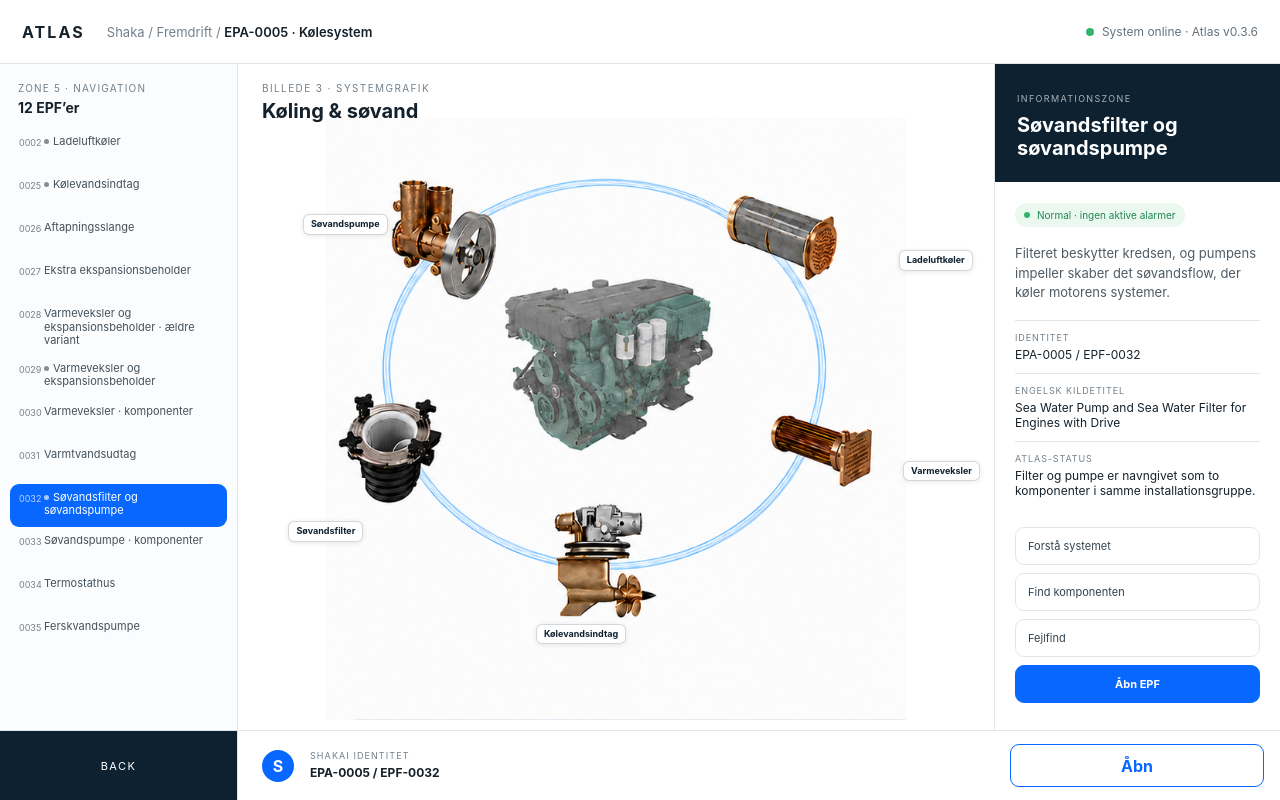
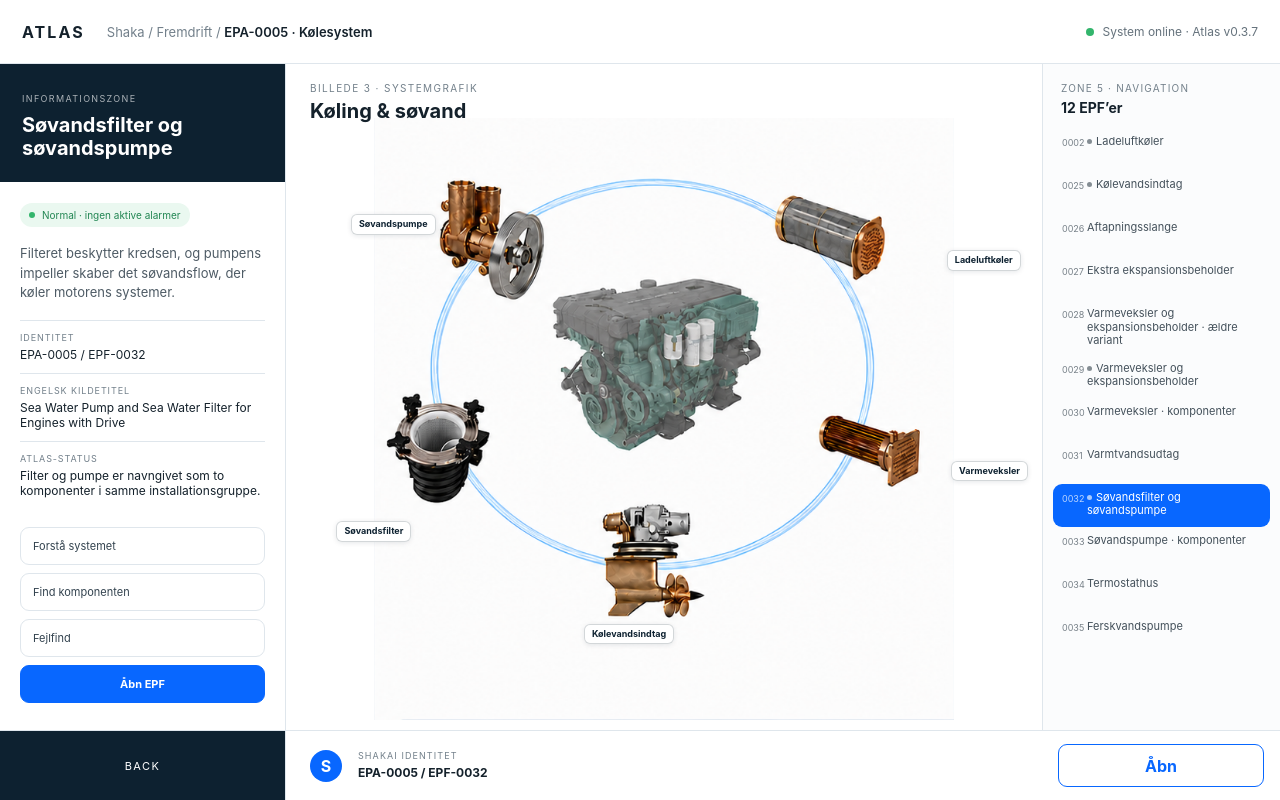
Before and after one commit to Bondfreak/atlas-ipad, a plain HTML site: page index.html in a window 1280 px wide. Drawn offline with Linux system fonts and the light colour scheme.

Commit message:
Atlas v0.3.7: swap navigation and information zones

```diff
--- a/index.html
+++ b/index.html
@@ -17,24 +17,24 @@ body{font-family:-apple-system,BlinkMacSystemFont,"Segoe UI",sans-serif;color:va
 button{font:inherit}.app{height:100%;display:grid;grid-template-rows:64px minmax(0,1fr) 70px;background:#fff}
 .topbar{display:flex;align-items:center;gap:22px;padding:0 max(22px,env(safe-area-inset-left));border-bottom:1px solid var(--line);background:#fff}
 .brand{font-weight:750;letter-spacing:.13em}.crumb{font-size:13px;color:var(--muted)}.crumb b{color:var(--ink);font-weight:620}.status{margin-left:auto;font-size:12px;color:#65727c}.status::before{content:"";display:inline-block;width:8px;height:8px;margin-right:8px;border-radius:50%;background:#33b56c}
-.workspace{min-height:0;display:grid;grid-template-columns:238px minmax(420px,1fr) 286px}
-.epfNav{min-height:0;border-right:1px solid var(--line);background:#fbfcfd;display:flex;flex-direction:column}
+.workspace{min-height:0;display:grid;grid-template-columns:286px minmax(420px,1fr) 238px}
+.epfNav{min-height:0;border-left:1px solid var(--line);background:#fbfcfd;display:flex;flex-direction:column}
 .navHead{padding:18px 18px 12px}.navHead small{display:block;color:var(--muted);font-size:10px;letter-spacing:.12em;text-transform:uppercase}.navHead strong{display:block;margin-top:5px;font-size:14px}.epfList{padding:0 10px 14px;overflow:auto;-webkit-overflow-scrolling:touch}
 .epf{width:100%;min-height:43px;border:0;border-radius:9px;background:transparent;padding:7px 9px;display:grid;grid-template-columns:17px 1fr;gap:8px;text-align:left;color:#44515b;cursor:pointer}.epf:hover{background:#eef3f7}.epf.active{background:var(--blue);color:#fff}.epfCode{font-size:9px;opacity:.72;padding-top:2px}.epfTitle{font-size:11px;line-height:1.23}.epfMark{display:inline-block;width:5px;height:5px;border-radius:50%;background:currentColor;margin-right:4px;vertical-align:1px;opacity:.65}
 .visual{position:relative;min-width:0;overflow:hidden;background:#fff}.visualHead{position:absolute;z-index:3;left:24px;top:18px}.visualHead small{display:block;font-size:10px;letter-spacing:.14em;color:var(--muted);text-transform:uppercase}.visualHead h1{font-size:20px;margin:5px 0 0;font-weight:650}.systemGraphic{position:absolute;inset:54px 14px 10px;display:flex;align-items:center;justify-content:center}.graphicStage{position:relative;width:100%;aspect-ratio:750/778;max-height:100%}.graphicStage img{display:block;width:100%;height:100%;object-fit:contain}
 .componentLabel{position:absolute;z-index:4;padding:4px 7px;border:1px solid rgba(13,33,48,.18);border-radius:6px;background:rgba(255,255,255,.9);box-shadow:0 1px 5px rgba(13,33,48,.1);color:var(--navy);font-size:9px;font-weight:650;line-height:1.15;white-space:nowrap;pointer-events:none}.lPump{left:7%;top:16%}.lCharge{right:1%;top:22%}.lHeat{right:0;top:57%}.lIps{left:39%;top:84%}.lFilter{left:5%;top:67%}
-.info{min-height:0;border-left:1px solid var(--line);display:flex;flex-direction:column;background:#fff}.infoTop{padding:22px;background:var(--navy);color:#fff}.infoTop small{font-size:9px;letter-spacing:.15em;text-transform:uppercase;opacity:.65}.infoTop h2{font-size:20px;line-height:1.15;margin:8px 0 0}.infoBody{padding:20px;overflow:auto}.badge{display:inline-flex;align-items:center;gap:7px;padding:6px 9px;border-radius:999px;background:#eaf8f0;color:#228653;font-size:10px}.badge::before{content:"";width:6px;height:6px;border-radius:50%;background:#33b56c}.summary{font-size:13px;line-height:1.5;margin:17px 0;color:#4e5b65}.meta{margin:0}.meta div{padding:11px 0;border-top:1px solid var(--line)}.meta dt{font-size:9px;color:var(--muted);text-transform:uppercase;letter-spacing:.1em}.meta dd{margin:4px 0 0;font-size:12px}.variant{margin-top:15px;padding:10px;border-radius:8px;background:#fff5db;color:#815d13;font-size:10px;line-height:1.4}.actions{margin-top:18px;display:grid;gap:8px}.action{min-height:38px;border:1px solid var(--line);border-radius:9px;background:#fff;text-align:left;padding:0 12px;color:#33434f;font-size:11px}.action.primary{background:var(--blue);border-color:var(--blue);color:#fff;text-align:center;font-weight:650}
-.bottom{display:grid;grid-template-columns:238px minmax(420px,1fr) 286px;border-top:1px solid var(--line);background:#fff}.back{border:0;border-right:1px solid var(--line);background:#0d2130;color:#fff;font-size:11px;letter-spacing:.13em}.identity{display:flex;align-items:center;gap:16px;padding:0 24px}.identityIcon{width:32px;height:32px;border-radius:50%;display:grid;place-items:center;background:var(--blue);color:#fff;font-weight:750}.identity small{display:block;color:var(--muted);font-size:9px;letter-spacing:.12em}.identity strong{font-size:12px}.open{margin:13px 16px;border:1px solid var(--blue);border-radius:9px;background:#fff;color:var(--blue);font-weight:650}
+.info{min-height:0;border-right:1px solid var(--line);display:flex;flex-direction:column;background:#fff}.infoTop{padding:22px;background:var(--navy);color:#fff}.infoTop small{font-size:9px;letter-spacing:.15em;text-transform:uppercase;opacity:.65}.infoTop h2{font-size:20px;line-height:1.15;margin:8px 0 0}.infoBody{padding:20px;overflow:auto}.badge{display:inline-flex;align-items:center;gap:7px;padding:6px 9px;border-radius:999px;background:#eaf8f0;color:#228653;font-size:10px}.badge::before{content:"";width:6px;height:6px;border-radius:50%;background:#33b56c}.summary{font-size:13px;line-height:1.5;margin:17px 0;color:#4e5b65}.meta{margin:0}.meta div{padding:11px 0;border-top:1px solid var(--line)}.meta dt{font-size:9px;color:var(--muted);text-transform:uppercase;letter-spacing:.1em}.meta dd{margin:4px 0 0;font-size:12px}.variant{margin-top:15px;padding:10px;border-radius:8px;background:#fff5db;color:#815d13;font-size:10px;line-height:1.4}.actions{margin-top:18px;display:grid;gap:8px}.action{min-height:38px;border:1px solid var(--line);border-radius:9px;background:#fff;text-align:left;padding:0 12px;color:#33434f;font-size:11px}.action.primary{background:var(--blue);border-color:var(--blue);color:#fff;text-align:center;font-weight:650}
+.bottom{display:grid;grid-template-columns:286px minmax(420px,1fr) 238px;border-top:1px solid var(--line);background:#fff}.back{border:0;border-right:1px solid var(--line);background:#0d2130;color:#fff;font-size:11px;letter-spacing:.13em}.identity{display:flex;align-items:center;gap:16px;padding:0 24px}.identityIcon{width:32px;height:32px;border-radius:50%;display:grid;place-items:center;background:var(--blue);color:#fff;font-weight:750}.identity small{display:block;color:var(--muted);font-size:9px;letter-spacing:.12em}.identity strong{font-size:12px}.open{margin:13px 16px;border:1px solid var(--blue);border-radius:9px;background:#fff;color:var(--blue);font-weight:650}
 .detail{position:absolute;z-index:20;inset:0;background:rgba(8,20,29,.38);backdrop-filter:blur(5px);display:none;place-items:center}.detail.open{display:grid}.detailCard{width:min(760px,88vw);max-height:82vh;overflow:auto;background:#fff;border-radius:22px;padding:30px;box-shadow:0 28px 80px rgba(0,0,0,.25)}.detailClose{float:right;width:38px;height:38px;border:0;border-radius:50%;background:var(--soft);font-size:24px}.detailCard small{color:var(--muted);letter-spacing:.12em}.detailCard h2{margin:12px 0}.part{margin:22px 0;padding:18px;border-radius:12px;background:#edf5ff;border:1px solid #cfe2ff}.part b{display:block;margin-bottom:5px}.detailCard p{line-height:1.55;color:#4f5e69}
-@media(max-width:900px){.workspace,.bottom{grid-template-columns:205px minmax(360px,1fr) 250px}.bottom{grid-template-columns:205px minmax(360px,1fr) 250px}.epfTitle{font-size:10px}.infoTop,.infoBody{padding:16px}}
+@media(max-width:900px){.workspace,.bottom{grid-template-columns:250px minmax(360px,1fr) 205px}.bottom{grid-template-columns:250px minmax(360px,1fr) 205px}.epfTitle{font-size:10px}.infoTop,.infoBody{padding:16px}}
 @media(orientation:portrait){body::after{content:"Drej iPad vandret";position:fixed;z-index:99;inset:0;display:grid;place-items:center;background:#0d2130;color:#fff;font-size:23px}}
 </style>
 </head>
 <body>
 <main class="app">
-  <header class="topbar"><div class="brand">ATLAS</div><div class="crumb">Shaka / Fremdrift / <b>EPA-0005 · Kølesystem</b></div><div class="status">System online · Atlas v0.3.6</div></header>
+  <header class="topbar"><div class="brand">ATLAS</div><div class="crumb">Shaka / Fremdrift / <b>EPA-0005 · Kølesystem</b></div><div class="status">System online · Atlas v0.3.7</div></header>
   <section class="workspace">
-    <nav class="epfNav" aria-label="EPA-0005 funktioner"><div class="navHead"><small>Zone 5 · Navigation</small><strong>12 EPF’er</strong></div><div class="epfList" id="epfList"></div></nav>
+    <aside class="info" aria-live="polite"><div class="infoTop"><small>Informationszone</small><h2 id="infoTitle"></h2></div><div class="infoBody"><span class="badge">Normal · ingen aktive alarmer</span><p class="summary" id="infoSummary"></p><dl class="meta"><div><dt>Identitet</dt><dd id="infoId"></dd></div><div><dt>Engelsk kildetitel</dt><dd id="infoSource"></dd></div><div><dt>Atlas-status</dt><dd id="infoState"></dd></div></dl><div class="variant" id="variant" hidden></div><div class="actions"><button class="action">Forstå systemet</button><button class="action">Find komponenten</button><button class="action">Fejlfind</button><button class="action primary" id="sideOpen">Åbn EPF</button></div></div></aside>
     <section class="visual" aria-label="Kølesystemets grafik"><div class="visualHead"><small>Billede 3 · Systemgrafik</small><h1>Køling &amp; søvand</h1></div><div class="systemGraphic"><div class="graphicStage"><img src="cooling-system.png" alt="D4-motor med fem komponenter i søvandskredsen">
       <span class="componentLabel lPump">Søvandspumpe</span>
       <span class="componentLabel lCharge">Ladeluftkøler</span>
@@ -43,7 +43,7 @@ button{font:inherit}.app{height:100%;display:grid;grid-template-rows:64px minmax
       <span class="componentLabel lFilter">Søvandsfilter</span>
     </div></div>
     </section>
-    <aside class="info" aria-live="polite"><div class="infoTop"><small>Informationszone</small><h2 id="infoTitle"></h2></div><div class="infoBody"><span class="badge">Normal · ingen aktive alarmer</span><p class="summary" id="infoSummary"></p><dl class="meta"><div><dt>Identitet</dt><dd id="infoId"></dd></div><div><dt>Engelsk kildetitel</dt><dd id="infoSource"></dd></div><div><dt>Atlas-status</dt><dd id="infoState"></dd></div></dl><div class="variant" id="variant" hidden></div><div class="actions"><button class="action">Forstå systemet</button><button class="action">Find komponenten</button><button class="action">Fejlfind</button><button class="action primary" id="sideOpen">Åbn EPF</button></div></div></aside>
+    <nav class="epfNav" aria-label="EPA-0005 funktioner"><div class="navHead"><small>Zone 5 · Navigation</small><strong>12 EPF’er</strong></div><div class="epfList" id="epfList"></div></nav>
   </section>
   <footer class="bottom"><button class="back">BACK</button><div class="identity"><span class="identityIcon">S</span><div><small>SHAKAI IDENTITET</small><strong id="bottomIdentity"></strong></div></div><button class="open" id="bottomOpen">Åbn</button></footer>
 </main>
```
